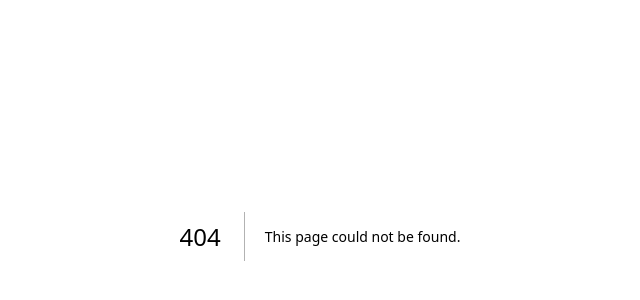
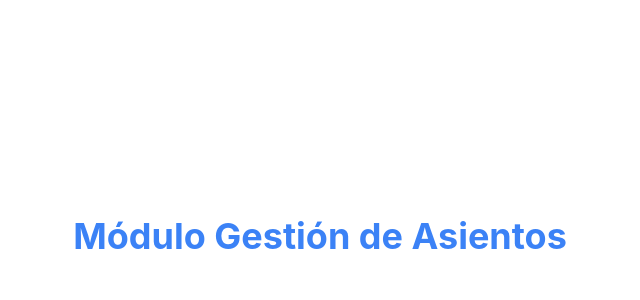
Before and after one commit to manuelRestrep0/frontend-presencial, a Next.js app: page /gestion-asientos in a window 1280 px wide. Before the commit this address had no page. Shown: the part 164-464 px from the top of the page, without its empty margins (320-960 px from the left). Built offline with nearby package versions, Linux system fonts and the light colour scheme.

Commit message:
Feat: se añadió la página inicial para el módulo

```diff
--- /dev/null
+++ b/app/gestion-asientos/page.tsx
@@ -0,0 +1,7 @@
+export default function GestionAsientos() {
+  return (
+    <main className="flex min-h-screen items-center justify-center">
+      <h1 className="text-4xl font-bold text-blue-500">Módulo Gestión de Asientos</h1>
+    </main>
+  )
+}
```
